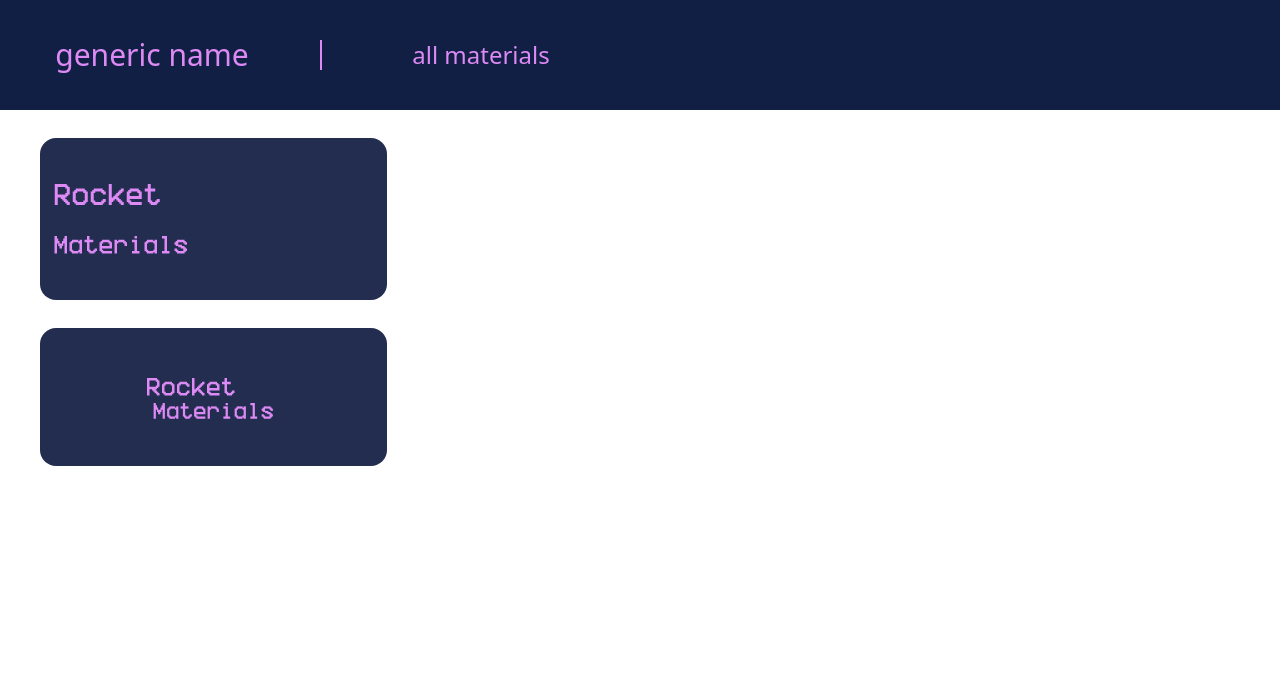
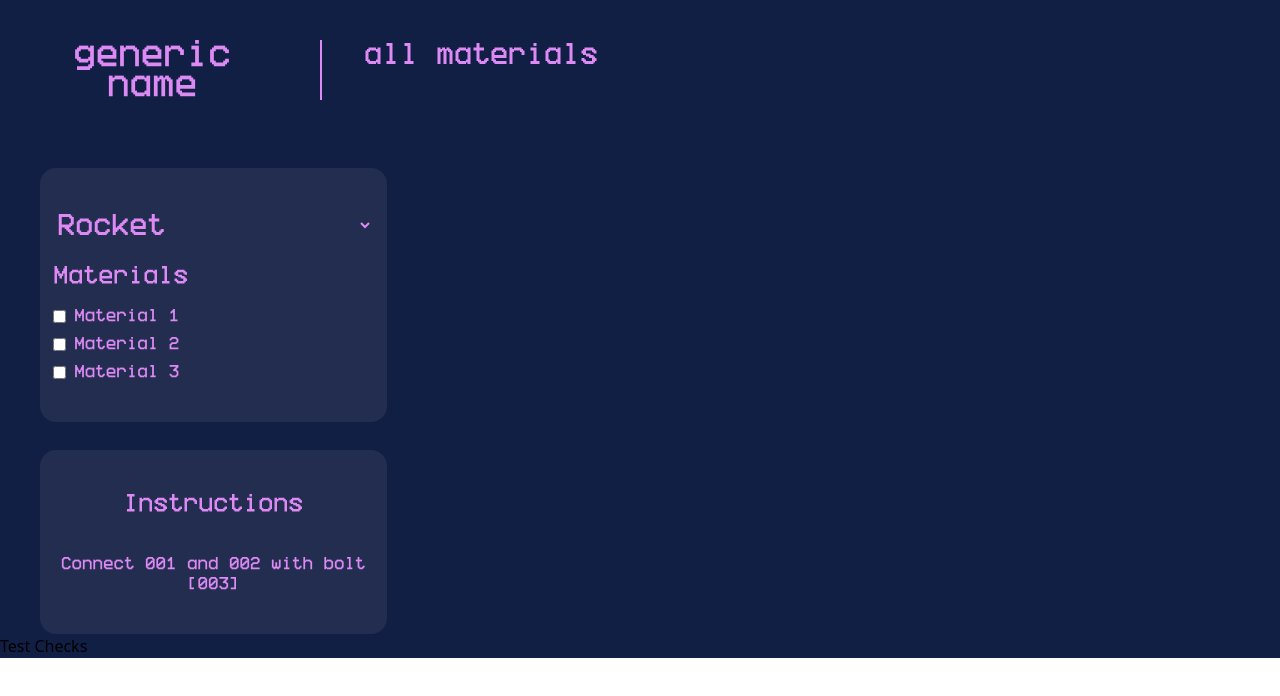
Before and after one commit to phthallo/ascend-website, a Next.js app in the folder frontend/: page / in a window 1280 px wide. Shown: the top 696 px of the page. Built offline with nearby package versions, Linux system fonts and the light colour scheme.

Commit message:
i lowk added some stuff fr

```diff
--- a/frontend/components/ConstructMat.tsx
+++ b/frontend/components/ConstructMat.tsx
@@ -3,12 +3,32 @@ const ConstructMat = () => {
     <div className="bg-[#232D50] rounded-2xl mx-10 h-auto mt-7 font-neuebit text-center flex flex-col items-center">
       <div className="block font-bettervcr text-[#de8af5] text-3xl text-left leading-none py-10">
         <div className="text-[#de8af5]">
-          <select className=" appearance-none focus:border-none leading-none text-2xl bg-[#00000000] w-80 text-left cursor-pointer border-none p-0">
+          <select className=" focus:border-none leading-none text-2xl bg-[#00000000] w-80 text-left cursor-pointer border-none p-0">
             <option value="1">Rocket</option>
             <option value="2">Rover</option>
             <option value="3">Satellite</option>
           </select>
           <h3 className="text-xl mt-6">Materials</h3>
+          <ul className="mt-4 text-sm">
+            <li>
+              <input type="checkbox" id="material1" />
+              <label htmlFor="material1" className="ml-2">
+                Material 1
+              </label>
+            </li>
+            <li className="mt-2">
+              <input type="checkbox" id="material2" />
+              <label htmlFor="material2" className="ml-2">
+                Material 2
+              </label>
+            </li>
+            <li className="mt-2">
+              <input type="checkbox" id="material3" />
+              <label htmlFor="material3" className="ml-2">
+                Material 3
+              </label>
+            </li>
+          </ul>
         </div>
       </div>
     </div>
--- a/frontend/components/Header.tsx
+++ b/frontend/components/Header.tsx
@@ -1,6 +1,6 @@
 const Header = () => {
   return (
-    <div className="bg-[rgb(17,31,69)] h-full w-screen  py-10">
+    <div className="bg-[#111f45] h-full w-screen py-10 font-bettervcr">
       <div className=" grid grid-cols-8 divide-x-2 divide-[#de8af5] ">
         <h1 className="col-span-2 text-[#de8af5] text-3xl text-center pr-14 pl-10 leading-none">generic name</h1>
         <a className="align-middle items-center col-span-2 text-[#de8af5] text-2xl text-center leading-tight" href="./almatterials.html">
--- a/frontend/components/Instructions.tsx
+++ b/frontend/components/Instructions.tsx
@@ -3,14 +3,11 @@ const Instructions = () => {
     <div className="bg-[#232D50] rounded-2xl mx-10 h-auto mt-7 font-neuebit text-center flex flex-col items-center">
       <div className="block font-bettervcr text-[#de8af5] text-3xl text-center leading-none py-10">
         <div className="text-[#de8af5]">
-          <select className=" appearance-none focus:outline-none leading-none text-xl bg-[#00000000] w-full text-left cursor-pointer focus:ring focus:border-[#de8af5]">
-            <option value="1">Rocket</option>
-            <option value="2">Rover</option>
-            <option value="3">Sattelite</option>
-          </select>
-          <h3 className="text-lg">Materials</h3>
+          <h3 className="text-xl">Instructions</h3>
         </div>
-        <div className="flex justify-center items-center rounded-2xl overflow-hidden"></div>
+        <div className="flex justify-center items-center rounded-2xl overflow-hidden">
+          <p className="text-sm pt-9">Connect 001 and 002 with bolt [003]</p>
+        </div>
       </div>
     </div>
   );
--- /dev/null
+++ b/frontend/components/TestChecks.tsx
@@ -0,0 +1,9 @@
+const TestChecks = () => {
+  return (
+    <div>
+      <h1>Test Checks</h1>
+    </div>
+  );
+};
+
+export default TestChecks;
--- a/frontend/pages/index.tsx
+++ b/frontend/pages/index.tsx
@@ -1,16 +1,18 @@
 import Header from "@components/Header";
 import ConstructMat from "@components/ConstructMat";
 import Instructions from "@components/Instructions";
+import TestChecks from "@components/TestChecks";
 
 const Home = () => {
   return (
-    <div>
+    <div className="bg-[#111f45] h-ful">
       <Header />
 
       <div className="grid grid-cols-3">
         <div className="col-span-1">
           <ConstructMat />
           <Instructions />
+          <TestChecks />
         </div>
       </div>
     </div>
```
